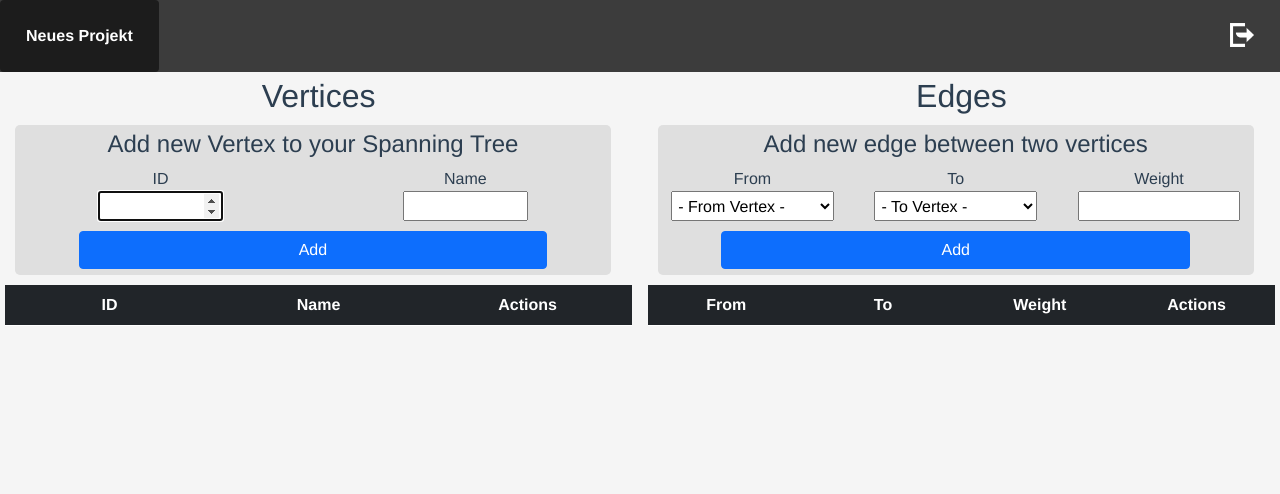
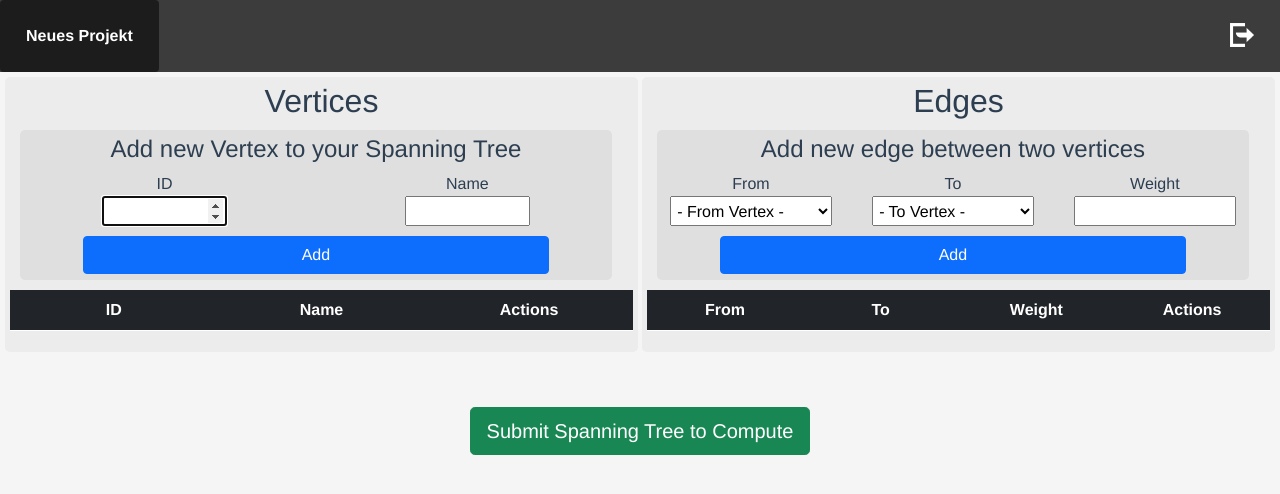
Before and after one commit to LenardBarth/SpanTreeWebapp, a Vue app in the folder frontend/spanningtree_fe/: page / in a window 1280 px wide. Shown: the top 494 px of the page. Built offline with nearby package versions, Linux system fonts and the light colour scheme.

Commit message:
BE gives correct response to tree sent by FE

```diff
--- a/frontend/spanningtree_fe/src/views/Home.vue
+++ b/frontend/spanningtree_fe/src/views/Home.vue
@@ -7,11 +7,15 @@
         <addEdgeListVue @infoPopup="$emit('infoPopup', $event)" :newVrtxList="changedList"/>
     </div>
 </div>
+<div class="send-wrapper">
+    <button class="btn btn primary btn-success btn-lg" @click="sendTree()">Submit Spanning Tree to Compute</button>
+</div>
 </template>
 
 <script>
 import addVrtxListVue from '@/components/addVrtxList.vue'
 import addEdgeListVue from '@/components/addEdgeList.vue'
+import axios from 'axios'
 
 export default {
     name: "HomePage",
@@ -28,6 +32,14 @@ export default {
     methods: {
         passListChanged() {
             this.changedList = JSON.parse(localStorage.getItem('vrtxList'))
+        },
+        async sendTree() {
+            let payload = {
+                'vrtcs': JSON.parse(localStorage.getItem('vrtxList')),
+                'edges': JSON.parse(localStorage.getItem('edgeList'))
+            }
+            const response = await axios.post('computeTree', payload)
+            console.log("response", response);
         }
     }
 }
@@ -40,7 +52,22 @@ export default {
     justify-content: space-between;
 }
 .component-wrapper {
-    width: 49%;
+    width: 50%;
     margin: 5px;
+    background-color: rgb(236, 236, 236);
+    border-radius: 5px;
+    padding: 5px;
+}
+
+.component-wrapper:first-of-type {
+    margin-right: 2px;
+}
+
+.component-wrapper:last-of-type {
+    margin-left: 2px;
+}
+
+.send-wrapper {
+    margin: 50px auto;
 }
 </style>
```
Also changed, not shown: frontend/spanningtree_fe/src/components/draganddrop.vue (deleted, +0 -15 lines), 1 other file (tests, documents, lock files or other folders).
